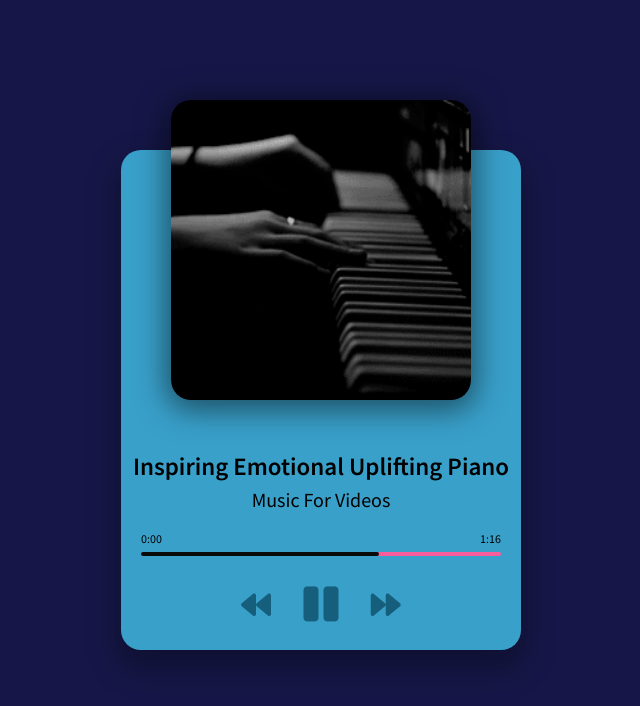
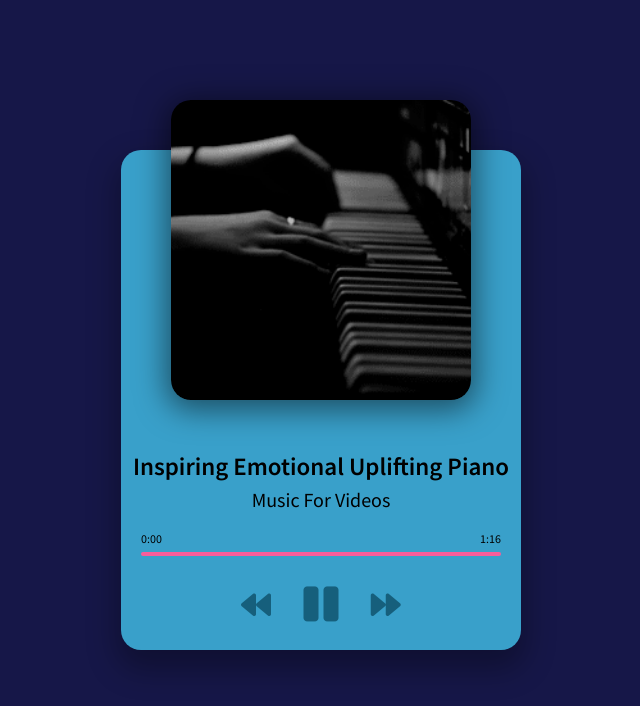
Before and after one commit to emontes22/Music-Player, a plain HTML site: page index.html in a window 1280 px wide. Both pictures are taken after a click on the icon 704 px from the left and 605 px from the top of the page. Shown: the whole page, without its empty margins (319-959 px from the left). Drawn offline with Linux system fonts and the light colour scheme.

Commit message:
progress bar working & display time working

```diff
--- a/script.js
+++ b/script.js
@@ -2,6 +2,10 @@ const image = document.querySelector("img");
 const title = document.getElementById("title");
 const artist = document.getElementById("artist");
 const music = document.querySelector("audio");
+const progressContainer = document.getElementById("progress-container");
+const progress = document.getElementById("progress");
+const currentTimeEl = document.getElementById("current-time");
+const durationEl = document.getElementById("duration");
 const prevBtn = document.getElementById("prev");
 const playBtn = document.getElementById("play");
 const nextBtn = document.getElementById("next");
@@ -86,6 +90,45 @@ function nextSong() {
   playSong();
 }
 
+// Update Progress Bar & Time
+function updateProgressBar(e) {
+  if (isPlaying) {
+    const { duration, currentTime } = e.srcElement;
+    // Update progress bar width
+    const progressPercent = (currentTime / duration) * 100;
+    progress.style.width = `${progressPercent}%`;
+    // Calculate display for duration
+    const durationMinutes = Math.floor(duration / 60);
+    let durationSeconds = Math.floor(duration % 60);
+    if (durationSeconds < 10) {
+      durationSeconds = `0${durationSeconds}`;
+    }
+
+    // Delay switching duration element to avoid NaN
+    if (durationSeconds) {
+      durationEl.textContent = `${durationMinutes}:${durationSeconds}`;
+    }
+    // Calculate display for current
+    const currentMinutes = Math.floor(currentTime / 60);
+    let currentSeconds = Math.floor(currentTime % 60);
+    if (currentSeconds < 10) {
+      currentSeconds = `0${currentSeconds}`;
+    }
+    currentTimeEl.textContent = `${currentMinutes}:${currentSeconds}`;
+  }
+}
+
+// Set Progress Bar
+function setProgressBar(e) {
+  const width = this.clientWidth;
+  const clickX = e.offsetX;
+  const { duration } = music;
+  music.currentTime = (clickX / width) * duration;
+}
+
 // Event Listeners
 prevBtn.addEventListener("click", prevSong);
 nextBtn.addEventListener("click", nextSong);
+music.addEventListener("ended", nextSong);
+music.addEventListener("timeupdate", updateProgressBar);
+progressContainer.addEventListener("click", setProgressBar);
--- a/style.css
+++ b/style.css
@@ -68,8 +68,7 @@ h3 {
   background: #0a0a0a;
   border-radius: 5px;
   height: 100%;
-  /* change this to show progress */
-  width: 66%;
+  width: 0%;
   transition: width 0.1s linear;
 }
 
@@ -97,7 +96,7 @@ h3 {
 }
 
 .fas:hover {
-	filter: brightness(50%);
+  filter: brightness(50%);
 }
 
 .main-button {
```
Also changed, not shown: index.html (+4 -1 lines).
